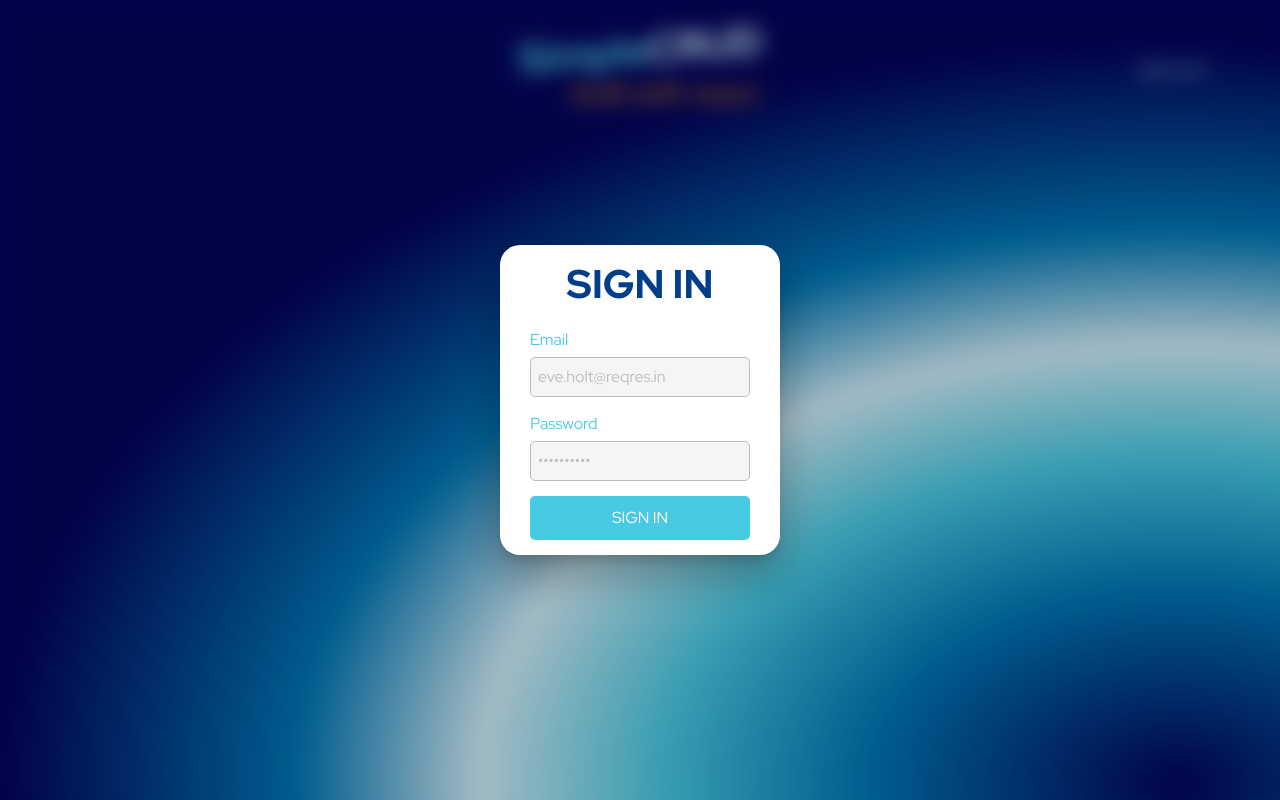
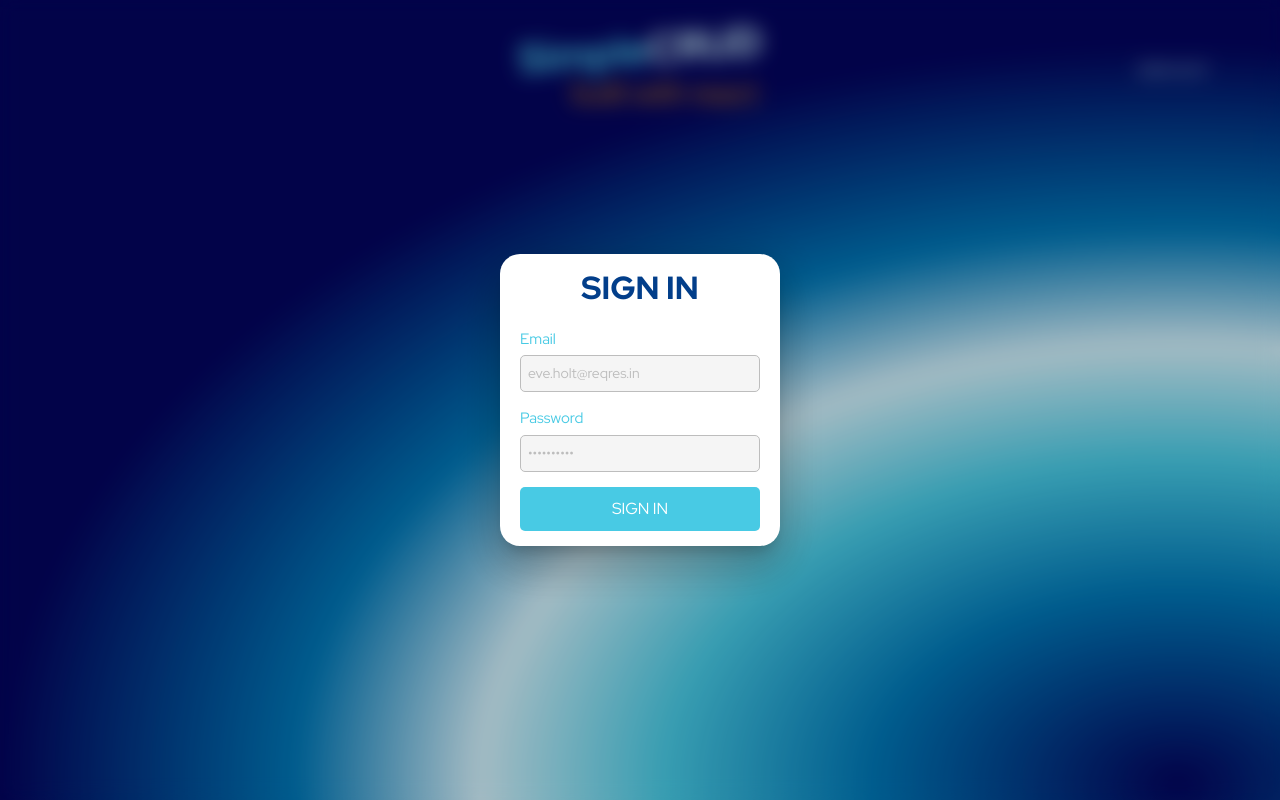
Before and after one commit to adj87/simple-crud, a React (Create React App) app: page /login in a window 1280 px wide. Built offline with nearby package versions, Linux system fonts and the light colour scheme.

Commit message:
reduce font-size

```diff
--- a/src/components/Input.jsx
+++ b/src/components/Input.jsx
@@ -4,7 +4,7 @@ import styled, { withTheme } from 'styled-components';
 const Label = styled.label`
   color: ${({ theme }) => theme.palette.primary.extraLight};
   display: block;
-  font-size: 16px;
+  font-size: 15px;
   margin-bottom: 5px;
 `;
 
@@ -15,7 +15,7 @@ const InputText = styled.input`
   border: 0.6px solid ${({ theme }) => theme.palette.grey[400]};
   padding: 7px;
   transition: 1s;
-  font-size: 16px;
+  font-size: 14px;
   width: -webkit-fill-available;
   &:focus {
     outline-color: ${({ theme }) => theme.palette.primary.extraLight};
--- a/src/components/Modal.jsx
+++ b/src/components/Modal.jsx
@@ -21,7 +21,7 @@ const CenteredDiv = styled.div`
   width: 20%;
   height: auto;
   border-radius: 20px;
-  padding: 15px 30px;
+  padding: 15px 20px;
   box-shadow: 0px 11px 15px -7px rgba(0, 0, 0, 0.2), 0px 24px 38px 3px rgba(0, 0, 0, 0.14),
     0px 9px 46px 8px rgba(0, 0, 0, 0.12);
 
@@ -32,7 +32,7 @@ const CenteredDiv = styled.div`
   }
 `;
 
-const Header = styled.h1`
+const Header = styled.h2`
   text-align: center;
   color: ${({ theme }) => theme.palette.primary.main};
   margin: 0px 0px 20px 0px;
```
